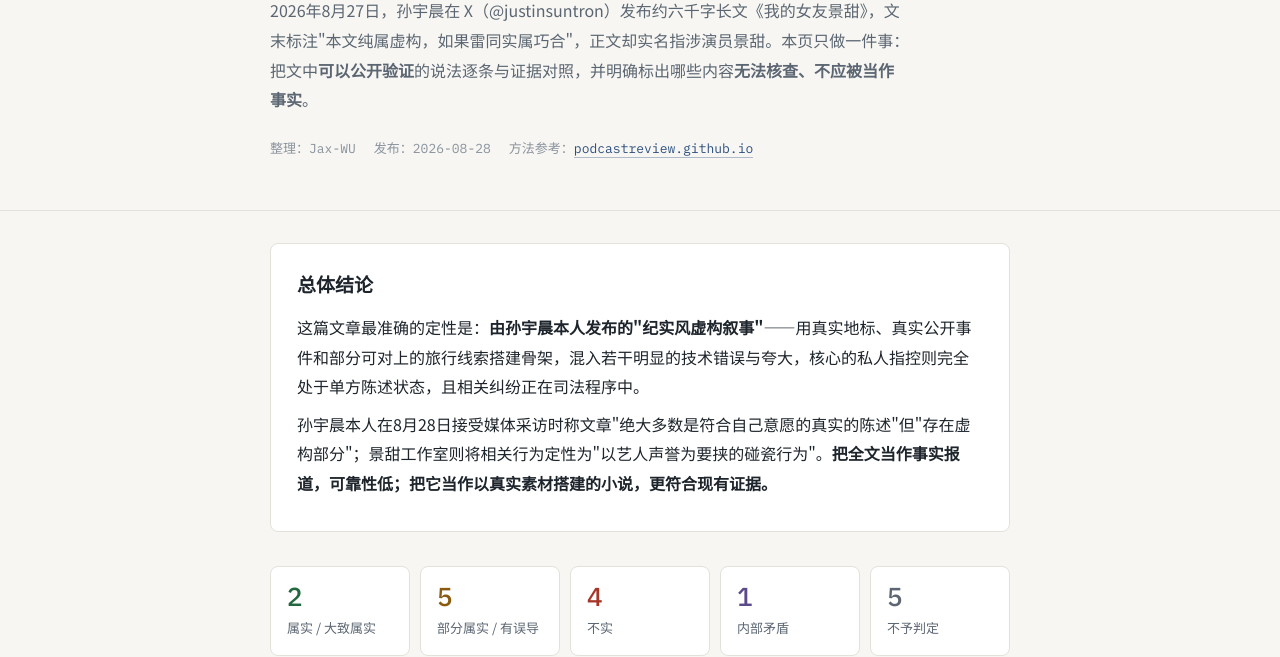
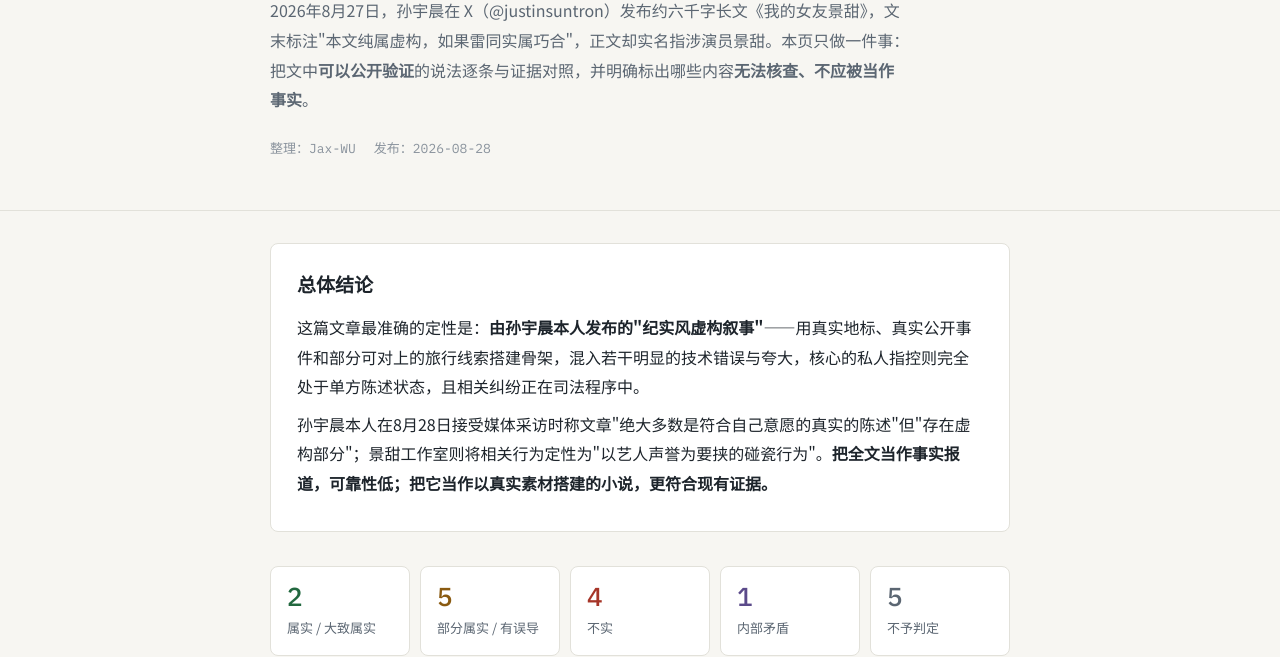
Before and after one commit to JustinSun-Factcheck/justinsun-factcheck.github.io, a plain HTML site: page index.html in a window 1280 px wide. Shown: the part 171-828 px from the top of the page. Drawn offline with Linux system fonts and the light colour scheme.

Commit message:
移除方法参考站点标注

```diff
--- a/index.html
+++ b/index.html
@@ -119,7 +119,7 @@
     <p class="eyebrow">FACT CHECK · 核查档案</p>
     <h1>孙宇晨X长文核查</h1>
     <p class="subtitle">2026年8月27日，孙宇晨在 X（@justinsuntron）发布约六千字长文《我的女友景甜》，文末标注"本文纯属虚构，如果雷同实属巧合"，正文却实名指涉演员景甜。本页只做一件事：把文中<b>可以公开验证</b>的说法逐条与证据对照，并明确标出哪些内容<b>无法核查、不应被当作事实</b>。</p>
-    <p class="byline"><span>整理：Jax-WU</span><span>发布：2026-08-28</span><span>方法参考：<a href="https://podcastreview.github.io/" rel="noopener">podcastreview.github.io</a></span></p>
+    <p class="byline"><span>整理：Jax-WU</span><span>发布：2026-08-28</span></p>
   </div>
 </header>
 
@@ -354,7 +354,7 @@
       <h2>07 · 方法与声明</h2>
       <p><b>范围。</b>本页只核查可公开验证的事实性说法（气象、机场、物价、日期、公开履历、公开报道），不核查、不判定任何涉及私人事务或正在司法程序中的指控。原文自我标注"纯属虚构"，本页的核查不构成对文中任何情节真实发生的背书或否定。</p>
       <p><b>来源优先级。</b>官方数据（气象局、机场运营方、政府机构）＞ 当年的同期报道 ＞ 学术文献 ＞ 当前新闻报道。所有判定以所附链接为准，链接内容以其发布时点为准。信息截至 2026 年 8 月 28 日；诉讼进展等后续变化不在本页覆盖范围内。</p>
-      <p><b>独立性。</b>本页为个人独立整理（Jax-WU），与文中各方无任何利益关系。核查过程由 AI 工具（Claude 与 Codex 交叉验证）辅助完成，所有条目均附可复核来源。呈现方式参考 <a href="https://podcastreview.github.io/" rel="noopener">podcastreview.github.io</a> 的对照式证据布局。</p>
+      <p><b>独立性。</b>本页为个人独立整理（Jax-WU），与文中各方无任何利益关系。核查过程由 AI 工具（Claude 与 Codex 交叉验证）辅助完成，所有条目均附可复核来源。</p>
       <p><b>引用。</b>原文片段仅为核查目的引用；原文文末声明"不设版权，请随意转发分享"。如对任何条目有更强证据，欢迎在 <a href="https://github.com/JustinSun-Factcheck/justinsun-factcheck.github.io/issues" rel="noopener">GitHub Issues</a> 提出。</p>
     </div>
   </footer>
```
